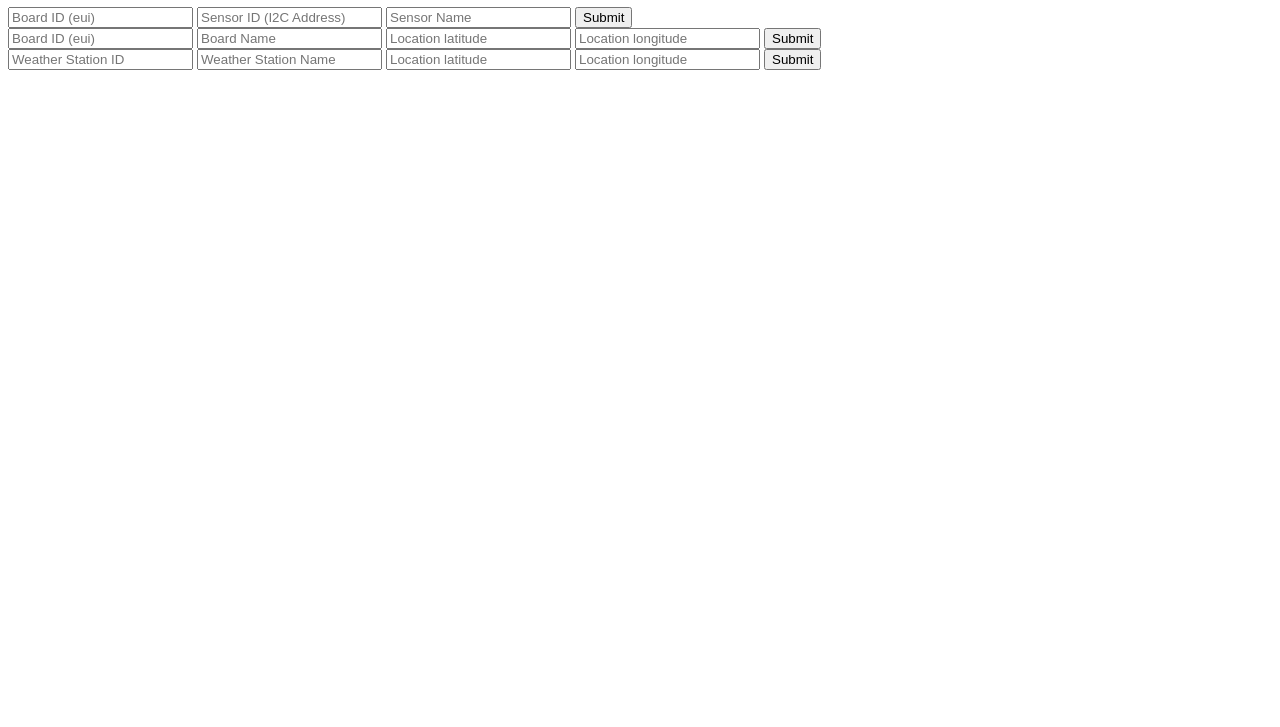
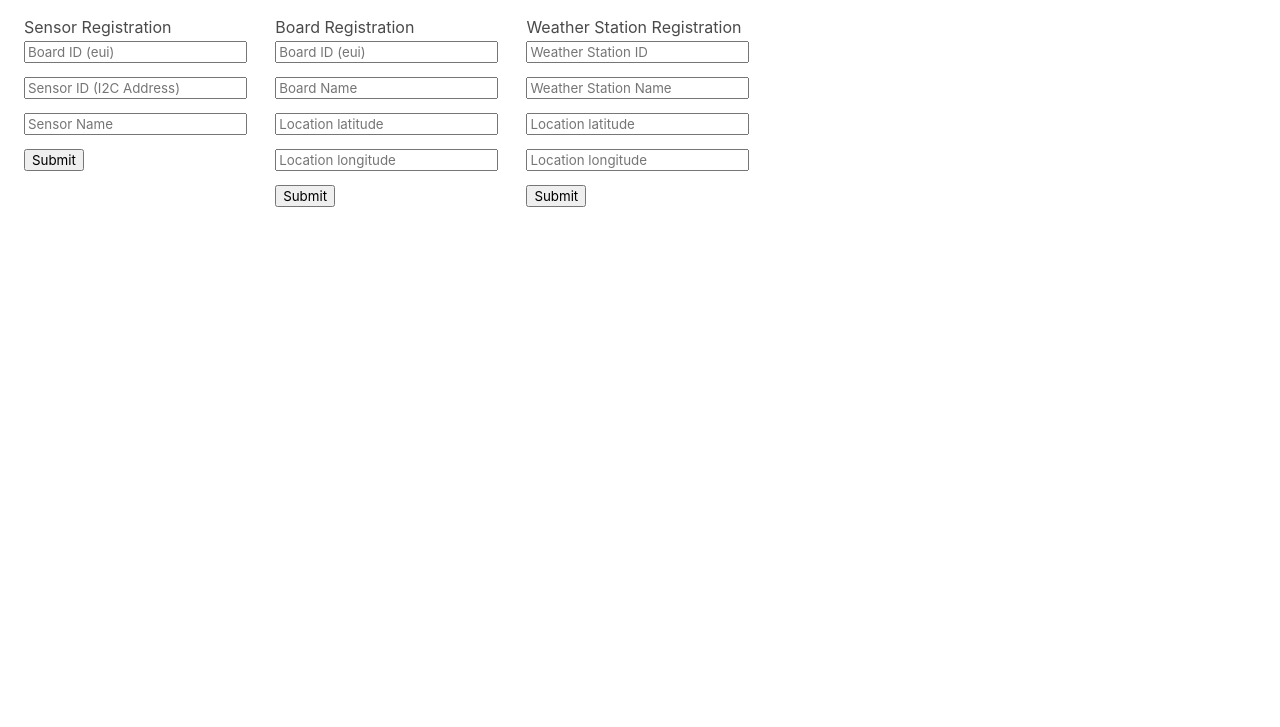
Before and after one commit to RensIgnoul/ZanzibarNodeJs, a website: page NodeRuby/index.html in a window 1280 px wide. Shown: the part 73-800 px from the top of the page. Drawn offline with nearby package versions, Linux system fonts and the light colour scheme.

Commit message:
Update tags registration form

```diff
--- a/NodeRuby/index.html
+++ b/NodeRuby/index.html
@@ -4,47 +4,107 @@
     <meta charset="UTF-8" />
     <meta http-equiv="X-UA-Compatible" content="IE=edge" />
     <meta name="viewport" content="width=device-width, initial-scale=1.0" />
+    <link rel="stylesheet" href="node_modules/bulma/css/bulma.min.css" />
     <title>Registration Form</title>
   </head>
   <script src="script.js" defer></script>
   <body>
-    <h1>[SIS] Sensor Registration Form</h1>
+    <div class="navbar is-primary">
+      <h1 class="navbar-item has-text-white is-size-3 ml-5">
+        [SIS] Sensor Registration Form
+      </h1>
+    </div>
+    <div class="columns p-5">
+      <div class="column is-one-fifth">
         <form id="sensorForm">
+          <label>Sensor Registration</label>
+          <div class="field">
             <input
               id="boardIdS"
               name="boardId"
               type="text"
               placeholder="Board ID (eui)"
             />
+          </div>
           <input type="hidden" name="formId" value="SensorForm" />
+          <div class="field">
             <input
               id="sensorId"
               name="sensorId"
               type="text"
               placeholder="Sensor ID (I2C Address)"
             />
+          </div>
+          <div class="field">
             <input
               id="sensorName"
               name="sensorName"
               type="text"
               placeholder="Sensor Name"
             />
+          </div>
           <input id="sensorBtn" type="button" value="Submit" />
         </form>
+      </div>
+      <div class="column is-one-fifth">
         <form id="boardForm">
+          <label>Board Registration</label>
+          <div class="field">
             <input id="boardId" type="text" placeholder="Board ID (eui)" />
+          </div>
+          <div class="field">
             <input id="boardName" type="text" placeholder="Board Name" />
+          </div>
+          <div class="field">
             <input id="boardLat" type="text" placeholder="Location latitude" />
-      <input id="boardLong" type="text" placeholder="Location longitude" />
+          </div>
+          <div class="field">
+            <input
+              id="boardLong"
+              type="text"
+              placeholder="Location longitude"
+            />
+          </div>
           <input id="boardBtn" type="button" value="Submit" />
         </form>
+      </div>
+      <div class="column is-one-fifth">
         <form id="stationForm">
-      <input id="stationId" type="text" placeholder="Weather Station ID" />
-      <input id="stationName" type="text" placeholder="Weather Station Name" />
-      <input id="stationLat" type="text" placeholder="Location latitude" />
-      <input id="stationLong" type="text" placeholder="Location longitude" />
+          <label is-size-1>Weather Station Registration</label>
+          <div class="field">
+            <input
+              id="stationId"
+              type="text"
+              placeholder="Weather Station ID"
+            />
+          </div>
+          <div class="field">
+            <input
+              id="stationName"
+              type="text"
+              placeholder="Weather Station Name"
+            />
+          </div>
+          <div class="field">
+            <input
+              id="stationLat"
+              type="text"
+              placeholder="Location latitude"
+            />
+          </div>
+          <div class="field">
+            <input
+              id="stationLong"
+              type="text"
+              placeholder="Location longitude"
+            />
+          </div>
+          <div class="field">
             <input id="weatherStationBtn" type="button" value="Submit" />
+          </div>
         </form>
+      </div>
+    </div>
     <!--<input type="" id="key" placeholder="Security key" /> -->
   </body>
 </html>
--- a/NodeRuby/package.json
+++ b/NodeRuby/package.json
@@ -13,6 +13,7 @@
     "@influxdata/influxdb-client": "^1.33.2",
     "@influxdata/influxdb-client-apis": "^1.33.2",
     "body-parser": "^1.20.2",
+    "bulma": "^0.9.4",
     "dotenv": "^16.0.3",
     "express": "^4.18.2",
     "nodemon": "^2.0.22"
```
Also changed, not shown: NodeRuby/app.js (+11 -4 lines), 1 other file. Lines whose indentation alone changed are shown as unchanged.
